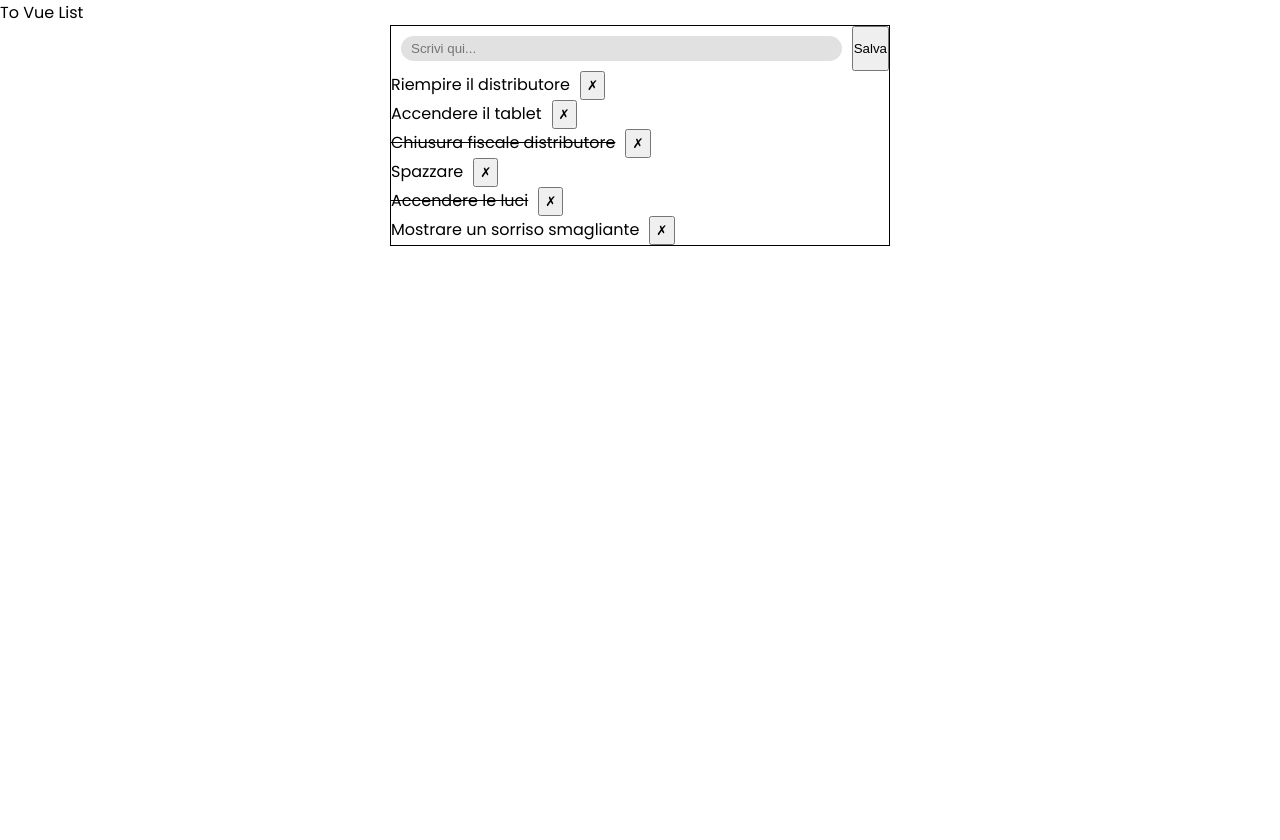
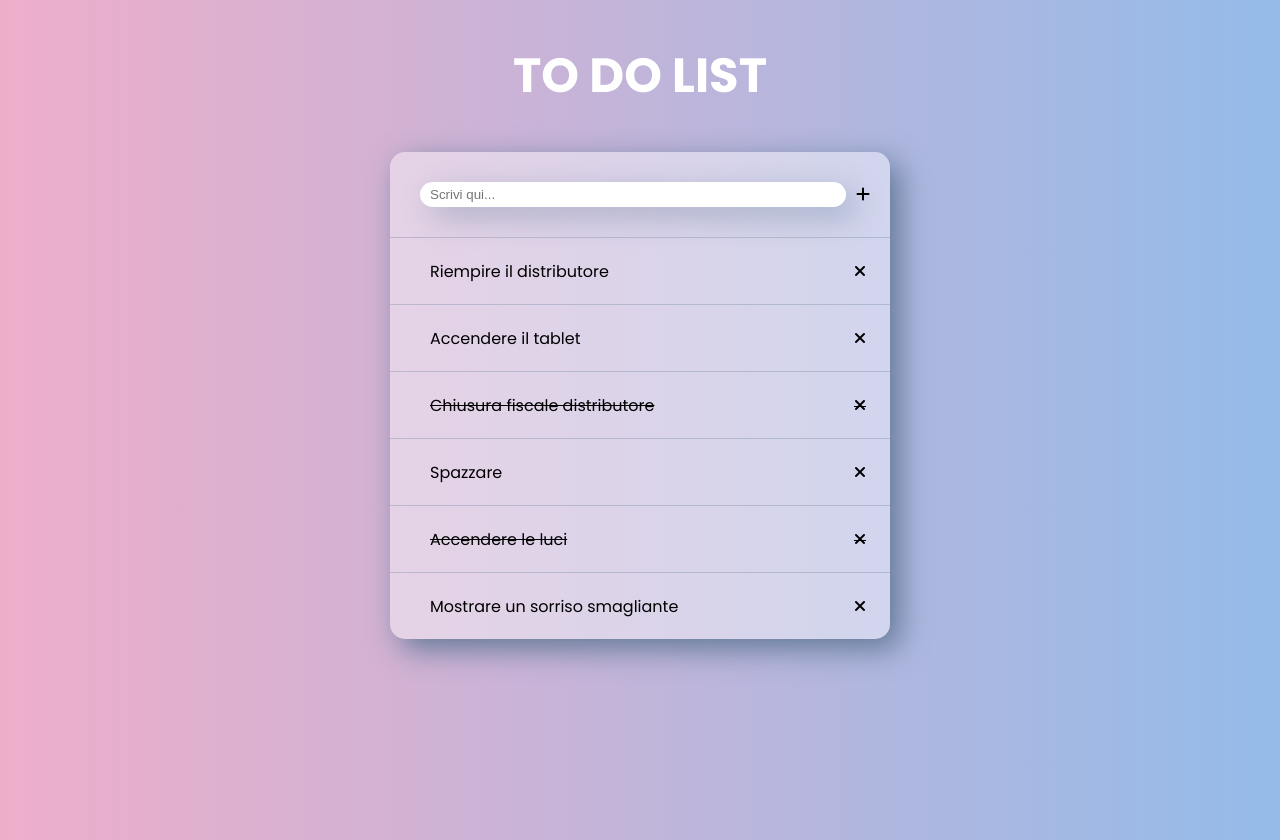
Before and after one commit to casalaspro/Vue-To-Do-List, a plain HTML site: page index.html in a window 1280 px wide. Before the commit the page ends 800 px from the top, so only its background shows below. Drawn offline with nearby package versions, Linux system fonts and the light colour scheme.

Commit message:
ADD - css style

```diff
--- a/css/app.css
+++ b/css/app.css
@@ -12,8 +12,48 @@ html{
 
 .container{
   max-width: 500px;
-  border: 1px solid black;
   margin: 0 auto;
+}
+
+body{
+  height: 100vh;
+  background: rgb(238,174,202);
+  background: linear-gradient(90deg, rgba(238,174,202,1) 0%, rgba(148,187,233,1) 100%);
+}
+
+.logo {
+  text-align: center;
+  font-size: xxx-large;
+  font-weight: BOLD;
+  color: white;
+  margin: 40px 0;
+}
+
+.card{
+  padding: 20px;
+  border-radius: 15px ;
+  background-color: rgba(255, 255, 255, 0.414);
+  box-shadow: 10px 10px 30px #627997;
+}
+
+.card-body{
+  margin: -20px;
+}
+
+.card-body li{
+  padding: 20px 0;
+  border-top: 1px solid #62799750;
+  display: flex;
+  justify-content: space-between;
+  align-items: center;
+}
+
+.card-body li:hover{
+  background-color: #9BBAE7;
+}
+
+.card-body li span{
+  margin-left: 40px;
 }
 
 input{
@@ -22,13 +62,32 @@ input{
   margin: 10px 10px;
   border-radius: 1000px 1000px;
   border: none;
-  background-color: rgb(225, 225, 225);
+  background-color: rgb(255, 255, 255);
+  box-shadow: 10px 10px 30px #62799769;
 }
 
-.card-input{
-  margin: 0 auto;
+textarea:focus, input:focus{
+  outline: none;
+}
+
+.card-body li div.button{
+  width: 15px;
+  aspect-ratio: 1/1;
   display: flex;
   justify-content: center;
+  align-items: center;
+  padding-right: 20px;
+  text-decoration: none;
+}
+/* i{
+  color: black;
+} */
+
+.card-input{
+  display: flex;
+  justify-content: center;
+  align-items: center;
+  margin-bottom: 40px;
 }
 
 li, ul, menu{
--- a/index.html
+++ b/index.html
@@ -3,7 +3,9 @@
 <head>
   <meta charset="UTF-8">
   <meta name="viewport" content="width=device-width, initial-scale=1.0">
+
   <link rel="stylesheet" href="./css/app.css">
+  <script src="https://kit.fontawesome.com/04b1244ecb.js" crossorigin="anonymous"></script>
   <title>To Vue List</title>
 </head>
 <body>
@@ -11,7 +13,7 @@
   <div id="app">
     <header>
       <nav>
-        <div class="logo">To Vue List</div>
+        <div class="logo">TO DO LIST</div>
       </nav>
     </header>
 
@@ -28,13 +30,17 @@
                 id="todoItem"
                 placeholder="Scrivi qui..."
                 >
-                <button @click="saveTodo">Salva</button>
+                <div @click="saveTodo"><i class="fa-solid fa-plus"></i></div>
               </div>
-              <p>{{textInput}}</p>
             </div>
             <div class="card-body">
               <ul>
-                <li  v-for="(element, i) in todo" :class="{done : element.done}"><span @click="element.done = !element.done">{{element.text}}</span><button @click="removeTodo(i)" class="button">&cross;</button></li>
+                <li  v-for="(element, i) in todo" :class="{done : element.done}">
+                  <span @click="element.done = !element.done">{{element.text}}</span>
+                  <div @click="removeTodo(i)" class="button">
+                    <i class="fa-solid fa-xmark"></i>
+                  </div>
+                </li>
               </ul>
             </div>
           </div>
@@ -43,7 +49,9 @@
     </main>
   </div>
 
-  <script src="https://kit.fontawesome.com/04b1244ecb.js" crossorigin="anonymous"></script>
+
+
+
   <script src="https://unpkg.com/vue@3/dist/vue.global.js"></script>
   <script src="./js/app.js"></script>
 
```
